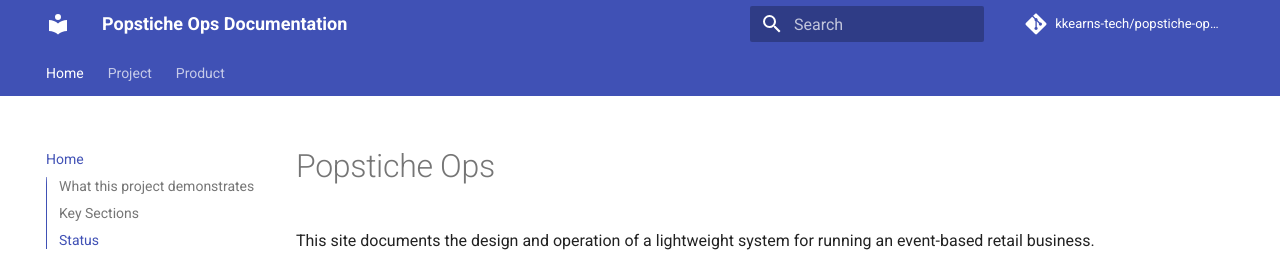
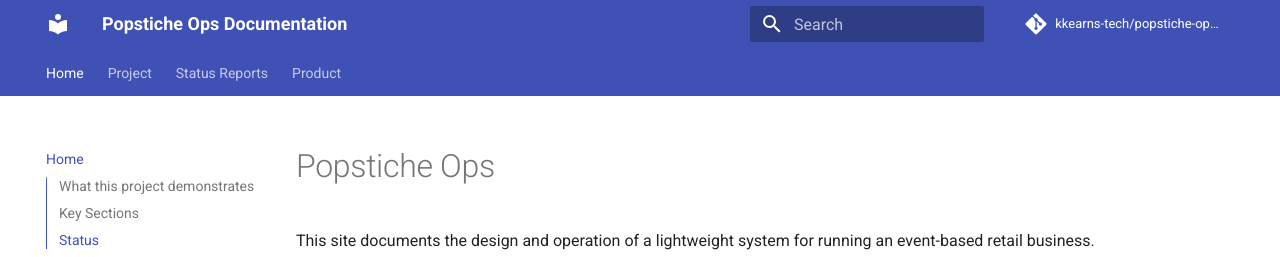
Before and after one commit to kkearns-tech/docs-portfolio, an MkDocs documentation site: the page built from docs/index.md, in a window 1280 px wide. Shown: the top 257 px of the page. Built offline with MkDocs 1.6.1 and Material for MkDocs 9.7.7, drawn with Linux system fonts in a browser that asks for light colours; comment, search, counter and statistics services are not loaded.

Commit message:
fix: correct MkDocs nav paths, closes #1

```diff
--- a/mkdocs.yml
+++ b/mkdocs.yml
@@ -35,6 +35,7 @@ nav:
     - Risks: project/risks.md
     - Decisions: project/decisions.md
     - Changelog: project/changelog.md
+  - Status Reports:
     - Status Report (current): project/status-reports/2026-05-06.md
     - Status Reports (old): project/status-reports/2026-03-20.md
   - Product:
```
